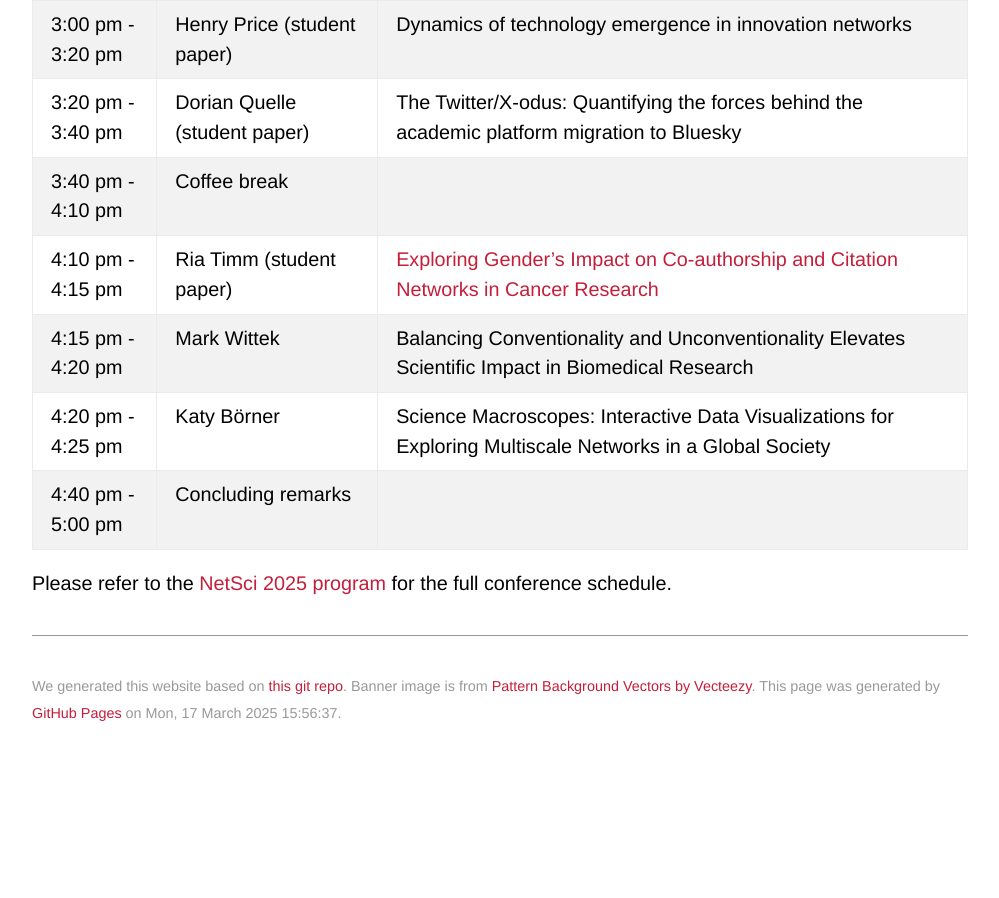
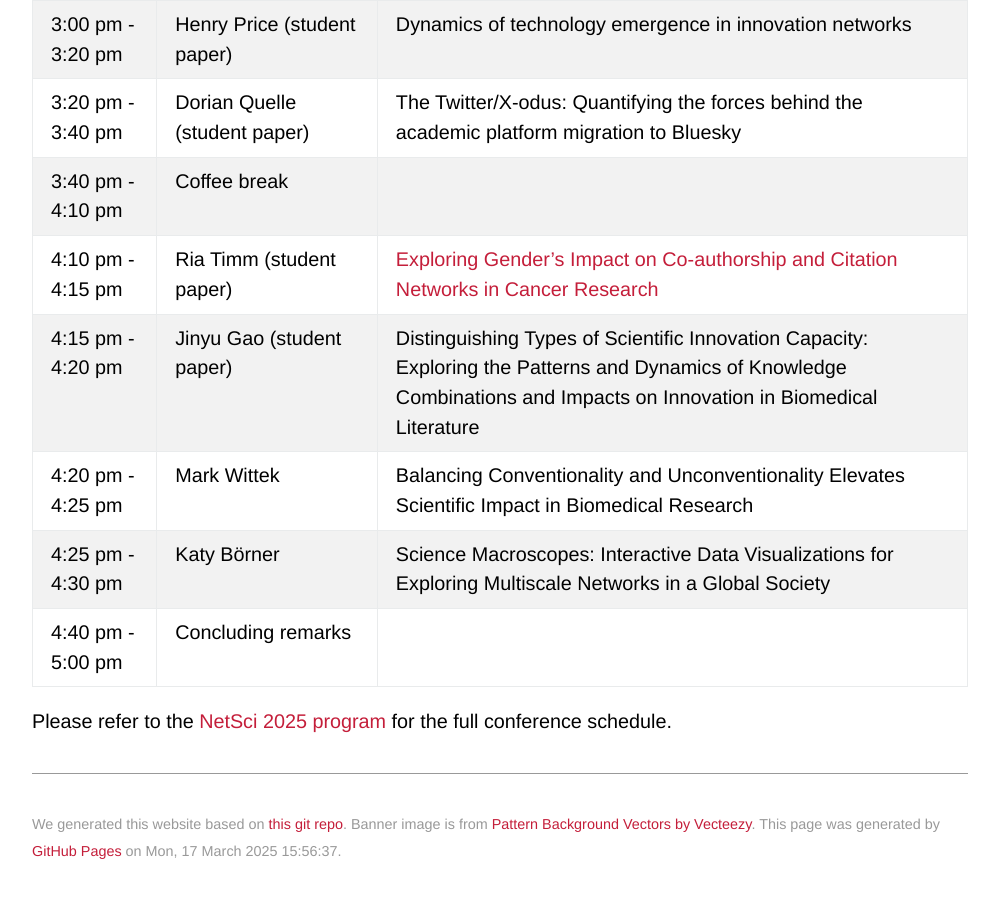
Before and after one commit to netscisci/netscisci.github.io, a Jekyll site: the page built from schedule.md, in a window 1280 px wide and 900 px high, scrolled down 1755 px. Shown: the whole window, without its empty margins (140-1139 px from the left). Built offline with Jekyll 4.4.1, drawn with Linux system fonts in a browser that asks for light colours; some web fonts are replaced; our own code applies the rules of GitHub Pages for plain Markdown files; before the commit the page ends 2517 px from its top, so only the background shows below that.

Commit message:
Update schedule.md

```diff
--- a/schedule.md
+++ b/schedule.md
@@ -25,8 +25,9 @@ layout: default
 | 3:20 pm - 3:40 pm   | Dorian Quelle (student paper) |The Twitter/X-odus: Quantifying the forces behind the academic platform migration to Bluesky|
 | 3:40 pm - 4:10 pm   | Coffee break ||
 | 4:10 pm - 4:15 pm   | Ria Timm (student paper) |[Exploring Gender’s Impact on Co-authorship and Citation Networks in Cancer Research](https://github.com/netscisci/netscisci.github.io/blob/main/assets/papers/NetSciSci2025_paper_8.pdf)|
-| 4:15 pm - 4:20 pm   | Mark Wittek |Balancing Conventionality and Unconventionality Elevates Scientific Impact in Biomedical Research|
-| 4:20 pm - 4:25 pm   | Katy Börner |Science Macroscopes: Interactive Data Visualizations for Exploring Multiscale Networks in a Global Society|
+| 4:15 pm - 4:20 pm   | Jinyu Gao (student paper) |Distinguishing Types of Scientific Innovation Capacity: Exploring the Patterns and Dynamics of Knowledge Combinations and Impacts on Innovation in Biomedical Literature|
+| 4:20 pm - 4:25 pm   | Mark Wittek |Balancing Conventionality and Unconventionality Elevates Scientific Impact in Biomedical Research|
+| 4:25 pm - 4:30 pm   | Katy Börner |Science Macroscopes: Interactive Data Visualizations for Exploring Multiscale Networks in a Global Society|
 | 4:40 pm - 5:00 pm   | Concluding remarks ||
 
 Please refer to the [NetSci 2025 program](https://netsci2025.github.io/) for the full conference schedule.
```
